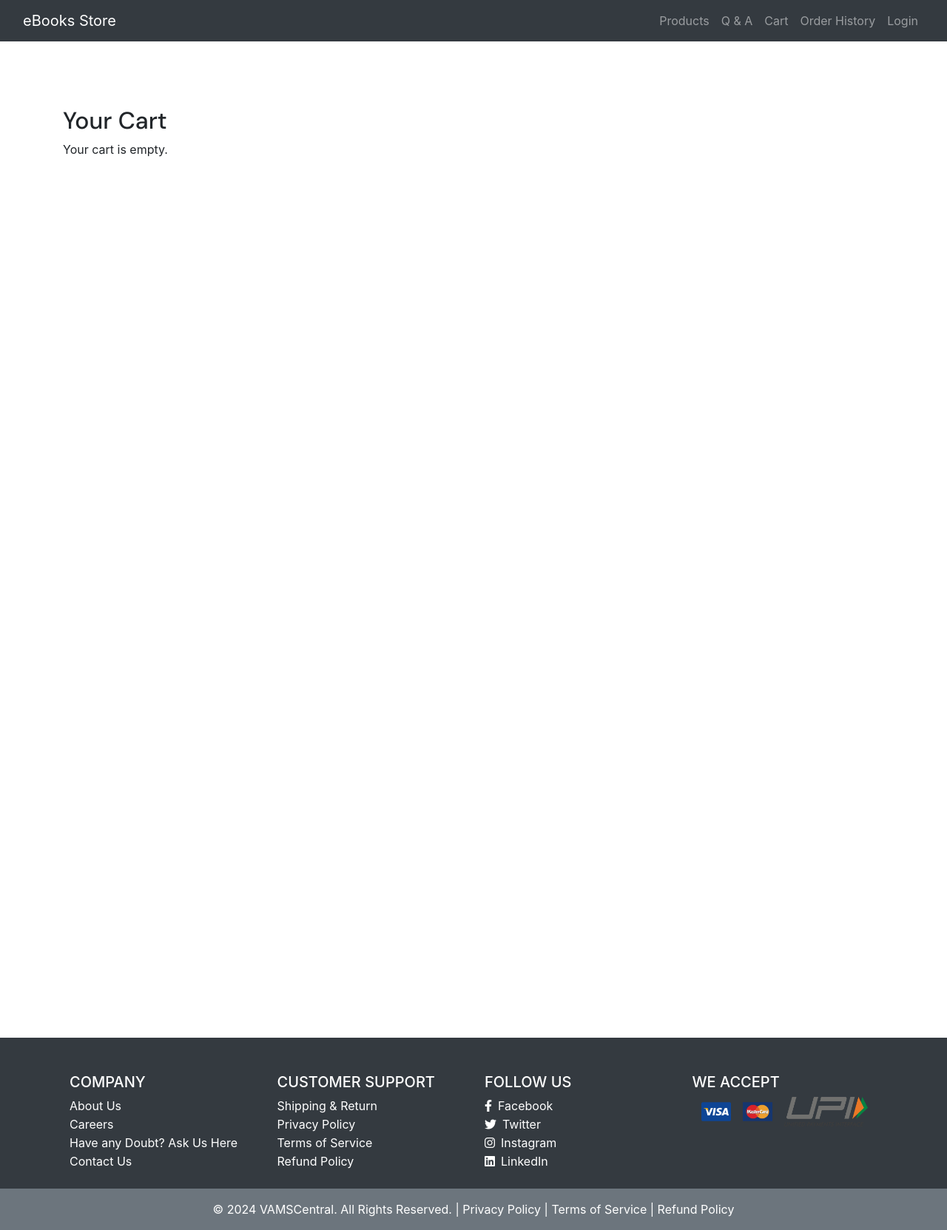
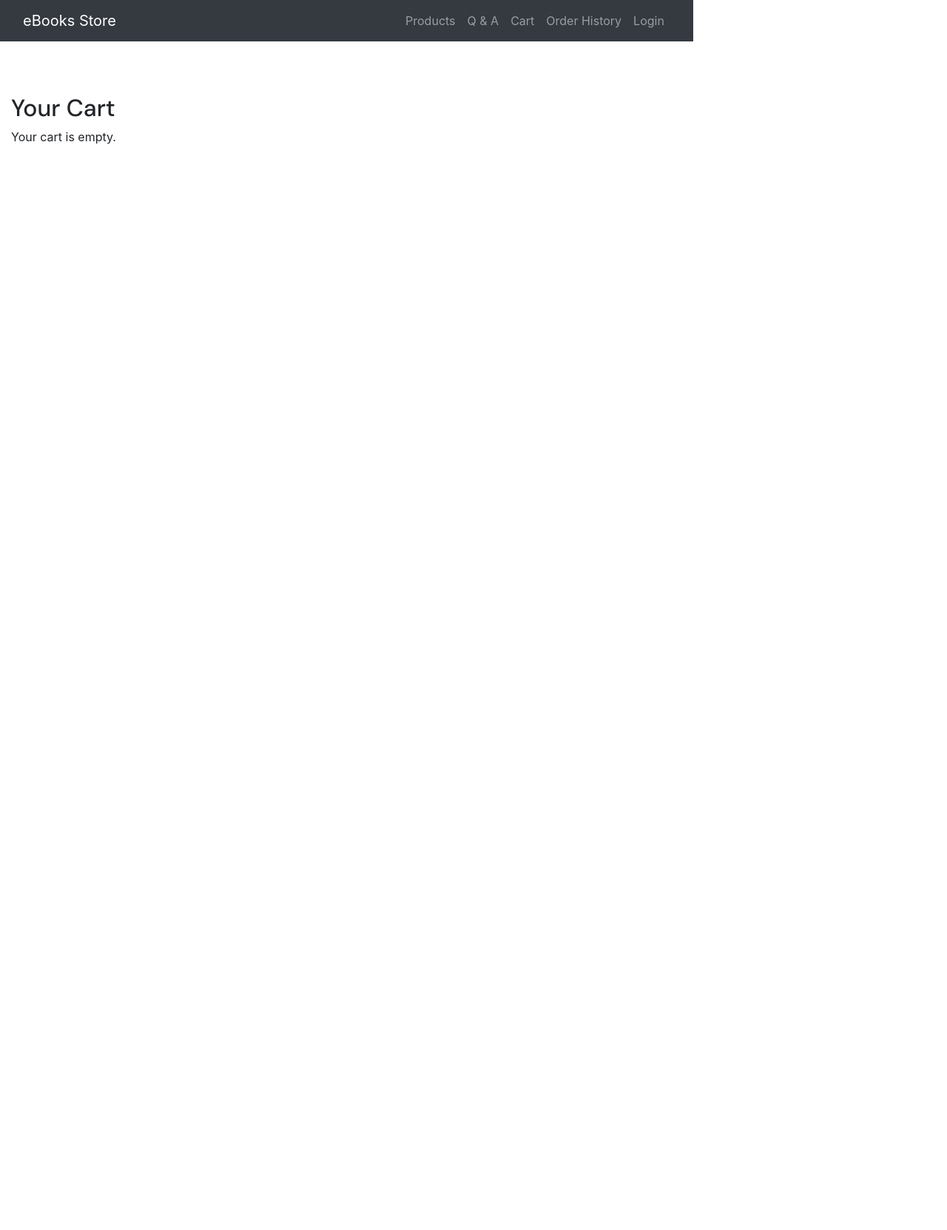
Before and after one commit to anandshekhr/ecommerce-books-store, a Django app: template src/templates/store/cart.html in a window 1280 px wide. Shown: the whole page at 74% size. After the commit the page ends 195 px from the top, so only its background shows below. Run offline with Django 5.2, Linux system fonts and the light colour scheme; the template is opened without the code that fills it, so the values that code supplies are empty; some libraries are stand-ins or nearby versions.

Commit message:
UPDATE position fix

```diff
--- a/src/templates/base.html
+++ b/src/templates/base.html
@@ -35,6 +35,8 @@
         html, body {
             height: 100%;
             font-family: "DM Sans", sans-serif;
+            overflow-x: hidden;
+            position: fixed;
         }
         h1, h2, h3 {
             font-family: 'DM Sans', sans-serif; /* Example: Different font for headings */
```
